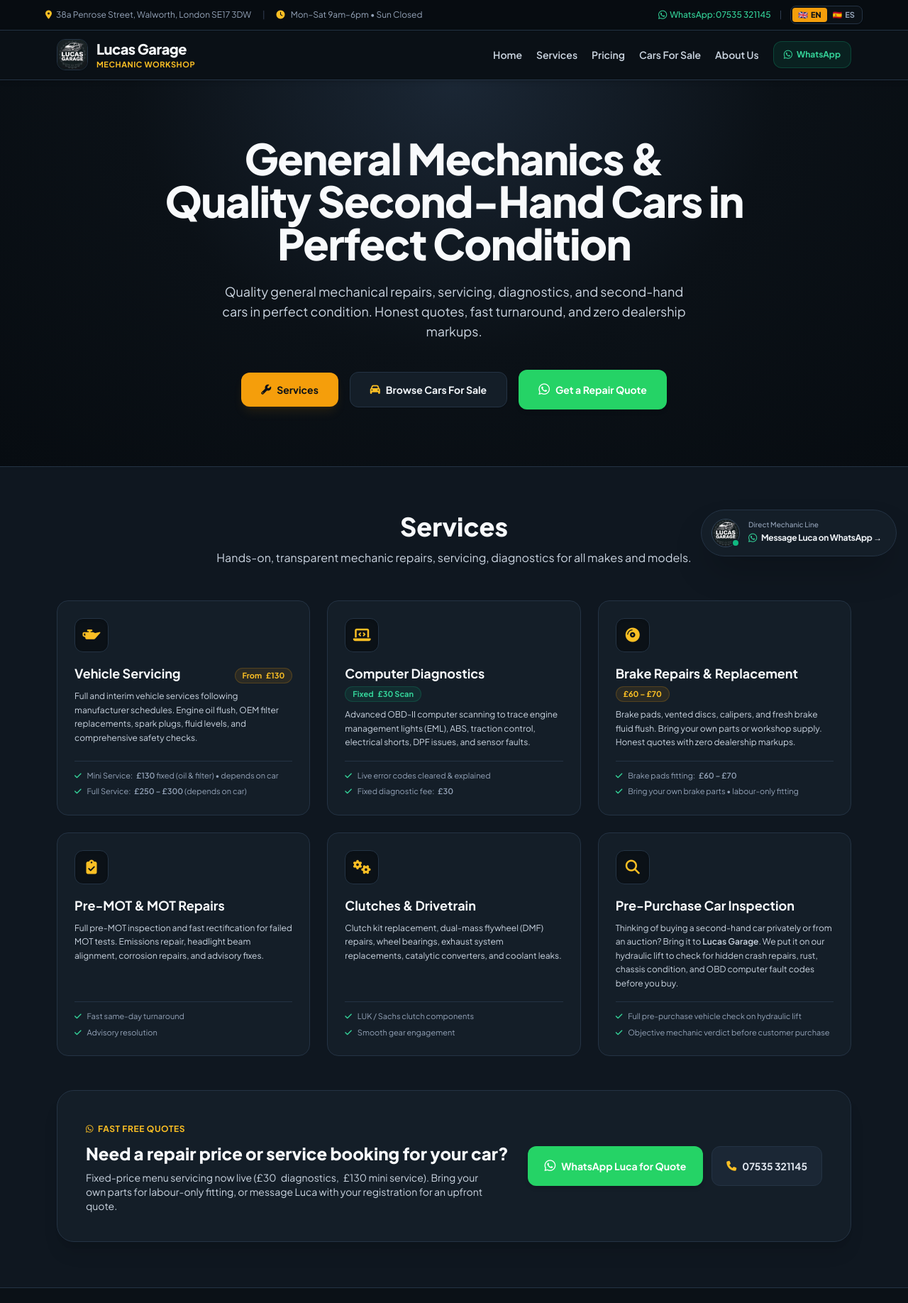
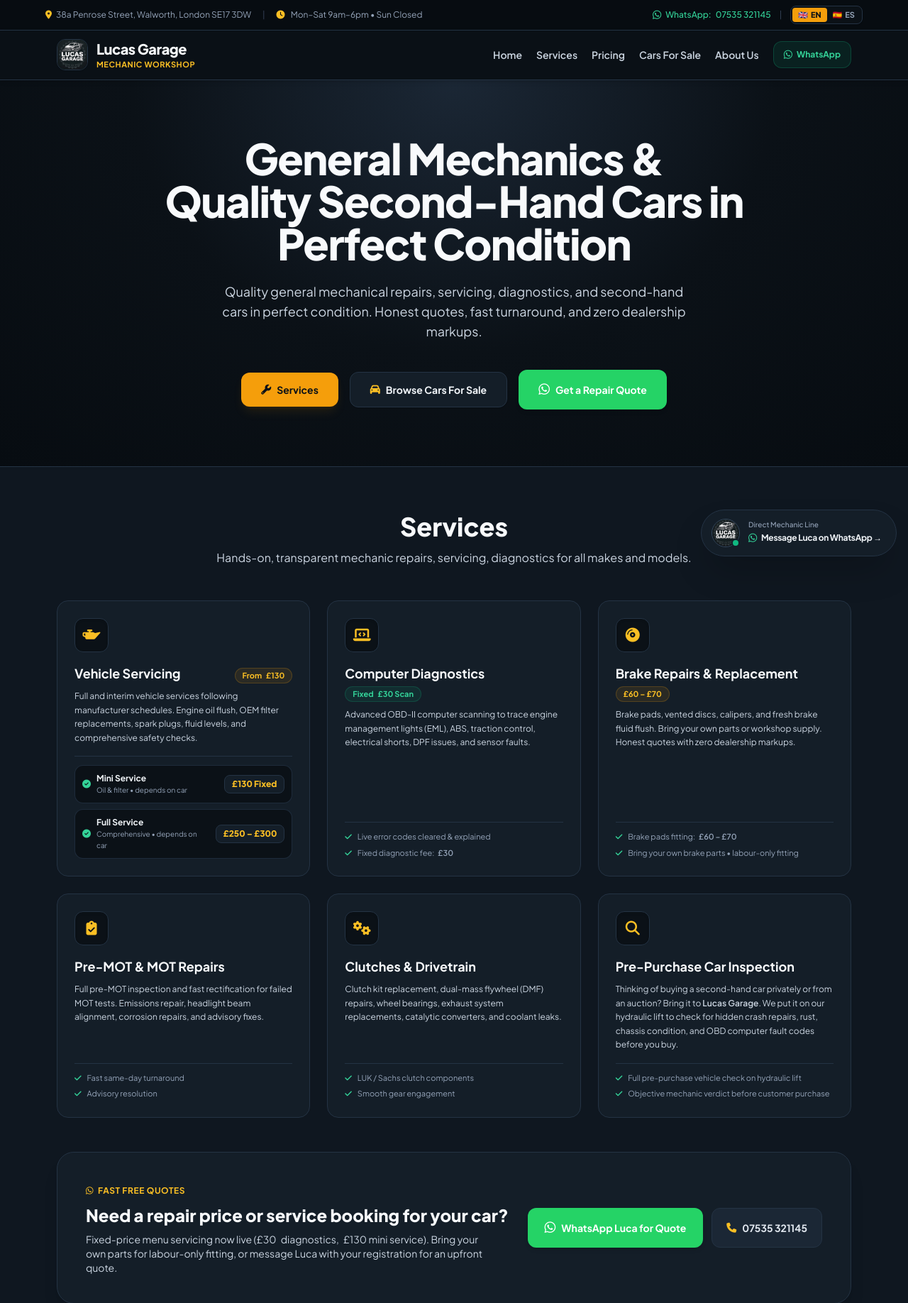
Before and after one commit to juuliettee/Lucas-garage-landingpage, a Flask app: page / in a window 1280 px wide. Shown: the top 1836 px of the page at 71% size. Run offline with Flask 3, Linux system fonts and the light colour scheme; data that the repository does not hold is empty; some libraries are stand-ins or nearby versions.

Commit message:
Enhance Mini/Full Service layout with sleek badge tiers, fix WhatsApp notice bar spacing, and preserve pound sign on vehicle price badges

```diff
--- a/templates/base.html
+++ b/templates/base.html
@@ -141,8 +141,8 @@
                 <span class="hidden md:inline"><i class="fa-solid fa-clock text-amber-400 mr-1.5"></i> Mon–Sat 9am–6pm &bull; Sun Closed</span>
             </div>
             <div class="flex items-center space-x-2 sm:space-x-3 flex-shrink-0">
-                <a href="{{ default_whatsapp_url }}" target="_blank" class="text-emerald-400 hover:text-emerald-300 font-medium flex items-center transition text-[11px] sm:text-xs">
-                    <i class="fa-brands fa-whatsapp text-sm mr-1"></i> <span class="hidden sm:inline">WhatsApp:</span> 07535 321145
+                <a href="{{ default_whatsapp_url }}" target="_blank" class="text-emerald-400 hover:text-emerald-300 font-medium flex items-center transition text-[11px] sm:text-xs notranslate" translate="no">
+                    <i class="fa-brands fa-whatsapp text-sm mr-1.5"></i><span class="hidden sm:inline mr-1.5">WhatsApp:</span><span>07535 321145</span>
                 </a>
 
                 <span class="text-slate-700">|</span>
@@ -546,7 +546,16 @@
                 { pattern: /\bFijado£/gi, replacement: 'Tarifa fija: £' },
                 { pattern: /\b£\s*(\d+)([a-zA-Záéíóúñ])/gi, replacement: '£$1 $2' },
                 { pattern: /\b([a-zA-Záéíóúñ])£(\d+)/gi, replacement: '$1 £$2' },
-                { pattern: /:\s*£/g, replacement: ': £' }
+                { pattern: /:\s*£/g, replacement: ': £' },
+                // Flip Spanish machine-translated currency placement: "1.800 £" -> "£1,800"
+                { pattern: /\b(\d[\d,.]*)\s*£/g, replacement: '£$1' },
+                // WhatsApp notice bar spacing
+                { pattern: /\bWhatsApp:(\d)/gi, replacement: 'WhatsApp: $1' },
+                { pattern: /\bWhatsApp:\s*07535/gi, replacement: 'WhatsApp: 07535' },
+                // Service Card 1 Spanish translations
+                { pattern: /\baceite\s+y\s+filtro\s*•\s*depende\s+del\s+(?:coche|carro)/gi, replacement: 'Aceite y filtro • depende del carro' },
+                { pattern: /\bcompleto\s*•\s*depende\s+del\s+(?:coche|carro)/gi, replacement: 'Completo • depende del carro' },
+                { pattern: /\bServicio\s+[Cc]ompleto\s*\(depende\s+del\s+(?:coche|carro)\)/gi, replacement: 'Servicio Completo (depende del carro)' }
             ];
 
             let checkTimeout = null;
--- a/templates/car_detail.html
+++ b/templates/car_detail.html
@@ -87,7 +87,7 @@
                             <h1 class="text-2xl sm:text-3xl font-black text-slate-50">{{ car.year }} {{ car.make_model }}</h1>
                             <p class="text-xs text-slate-400 mt-1">Listed by <span class="notranslate font-semibold" translate="no">Lucas Garage</span> &bull; Inspected & Serviced in London</p>
                         </div>
-                        <div class="text-3xl font-black text-amber-400 font-mono tracking-tight">
+                        <div class="notranslate text-3xl font-black text-amber-400 font-mono tracking-tight" translate="no">
                             £{{ "{:,}".format(car.price) }}
                         </div>
                     </div>
--- a/templates/cars.html
+++ b/templates/cars.html
@@ -49,7 +49,7 @@
                     {% endif %}
                 </div>
 
-                <div class="absolute bottom-3 right-3 bg-[#0B1117]/95 backdrop-blur-sm text-amber-400 font-mono font-black text-lg px-3.5 py-1 rounded-xl shadow-md border border-[#243344]">
+                <div class="notranslate absolute bottom-3 right-3 bg-[#0B1117]/95 backdrop-blur-sm text-amber-400 font-mono font-black text-lg px-3.5 py-1 rounded-xl shadow-md border border-[#243344]" translate="no">
                     £{{ "{:,}".format(car.price) }}
                 </div>
 
--- a/templates/index.html
+++ b/templates/index.html
@@ -63,10 +63,29 @@
                         Full and interim vehicle services following manufacturer schedules. Engine oil flush, OEM filter replacements, spark plugs, fluid levels, and comprehensive safety checks.
                     </p>
                 </div>
-                <ul class="text-[11px] text-slate-400 space-y-1.5 pt-3 border-t border-[#243344]">
-                    <li><i class="fa-solid fa-check text-emerald-400 mr-1.5"></i> Mini Service: <span class="notranslate font-semibold" translate="no">&pound;130</span> fixed (oil &amp; filter) &bull; depends on car</li>
-                    <li><i class="fa-solid fa-check text-emerald-400 mr-1.5"></i> Full Service: <span class="notranslate font-semibold" translate="no">&pound;250 – &pound;300</span> (depends on car)</li>
-                </ul>
+                <div class="pt-3 border-t border-[#243344] space-y-2 text-xs">
+                    <div class="flex items-center justify-between p-2.5 rounded-xl bg-[#0B1117] border border-[#243344]/80">
+                        <div class="flex items-center space-x-2 min-w-0 mr-2">
+                            <i class="fa-solid fa-circle-check text-emerald-400 text-xs flex-shrink-0"></i>
+                            <div>
+                                <span class="font-bold text-slate-100 block text-xs">Mini Service</span>
+                                <span class="text-[10px] text-slate-400 block">Oil &amp; filter &bull; depends on car</span>
+                            </div>
+                        </div>
+                        <span class="notranslate font-black text-amber-400 text-xs px-2.5 py-1 rounded-lg bg-[#141E28] border border-[#243344] whitespace-nowrap flex-shrink-0" translate="no">&pound;130 Fixed</span>
+                    </div>
+
+                    <div class="flex items-center justify-between p-2.5 rounded-xl bg-[#0B1117] border border-[#243344]/80">
+                        <div class="flex items-center space-x-2 min-w-0 mr-2">
+                            <i class="fa-solid fa-circle-check text-emerald-400 text-xs flex-shrink-0"></i>
+                            <div>
+                                <span class="font-bold text-slate-100 block text-xs">Full Service</span>
+                                <span class="text-[10px] text-slate-400 block">Comprehensive &bull; depends on car</span>
+                            </div>
+                        </div>
+                        <span class="notranslate font-black text-amber-400 text-xs px-2.5 py-1 rounded-lg bg-[#141E28] border border-[#243344] whitespace-nowrap flex-shrink-0" translate="no">&pound;250 – &pound;300</span>
+                    </div>
+                </div>
             </div>
 
             <!-- Service 2: Diagnostics & Fault Finding -->
@@ -267,7 +286,7 @@
                         {% endif %}
                     </div>
 
-                    <div class="absolute bottom-3 right-3 bg-[#0B1117]/95 backdrop-blur-sm text-amber-400 font-mono font-black text-lg px-3.5 py-1 rounded-xl shadow-md border border-[#243344]">
+                    <div class="notranslate absolute bottom-3 right-3 bg-[#0B1117]/95 backdrop-blur-sm text-amber-400 font-mono font-black text-lg px-3.5 py-1 rounded-xl shadow-md border border-[#243344]" translate="no">
                         £{{ "{:,}".format(car.price) }}
                     </div>
                 </div>
```
